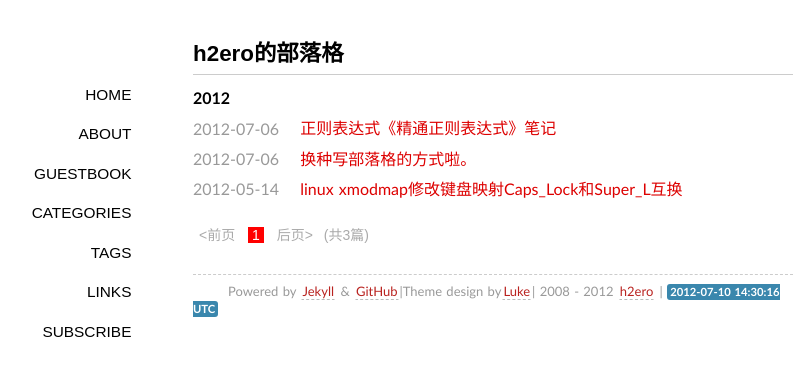
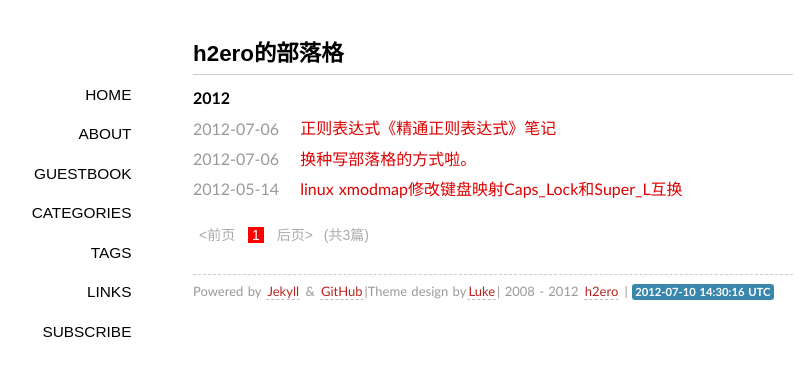
Before and after one commit to h2ero/h2ero.github.com, a Jekyll site: the page built from index.html, in a window 1280 px wide. Shown: the top 376 px of the page, without its empty margins (147-958 px from the left). Built offline with Jekyll 4.4.1, drawn with Linux system fonts in a browser that asks for light colours; some web fonts are replaced; Markdown is read by kramdown in place of the engine named in the settings; the list of posts is cut into pages by our own code; comment, search, counter and statistics services are not loaded.

Commit message:
remove text-indent

```diff
--- a/media/css/style.css
+++ b/media/css/style.css
@@ -20,7 +20,7 @@ margin-right:auto;
 a{color:#dd0000;text-decoration:none;}
 a:hover{color:#333333;text-decoration:underline;}
 hr{margin:.7em 0;border-top:1px dashed #d0d0d0;border-bottom:1px dashed #f9f9f9;}
-p{padding:.5em 0;text-indent: 35px;}
+p{padding:.5em 0;}
 li{padding:.2em 0;}
 ol,ul{list-style-position:inside;}
 ol ul, ul ol, ul ul, ol ol {margin-left:1em;}
```
